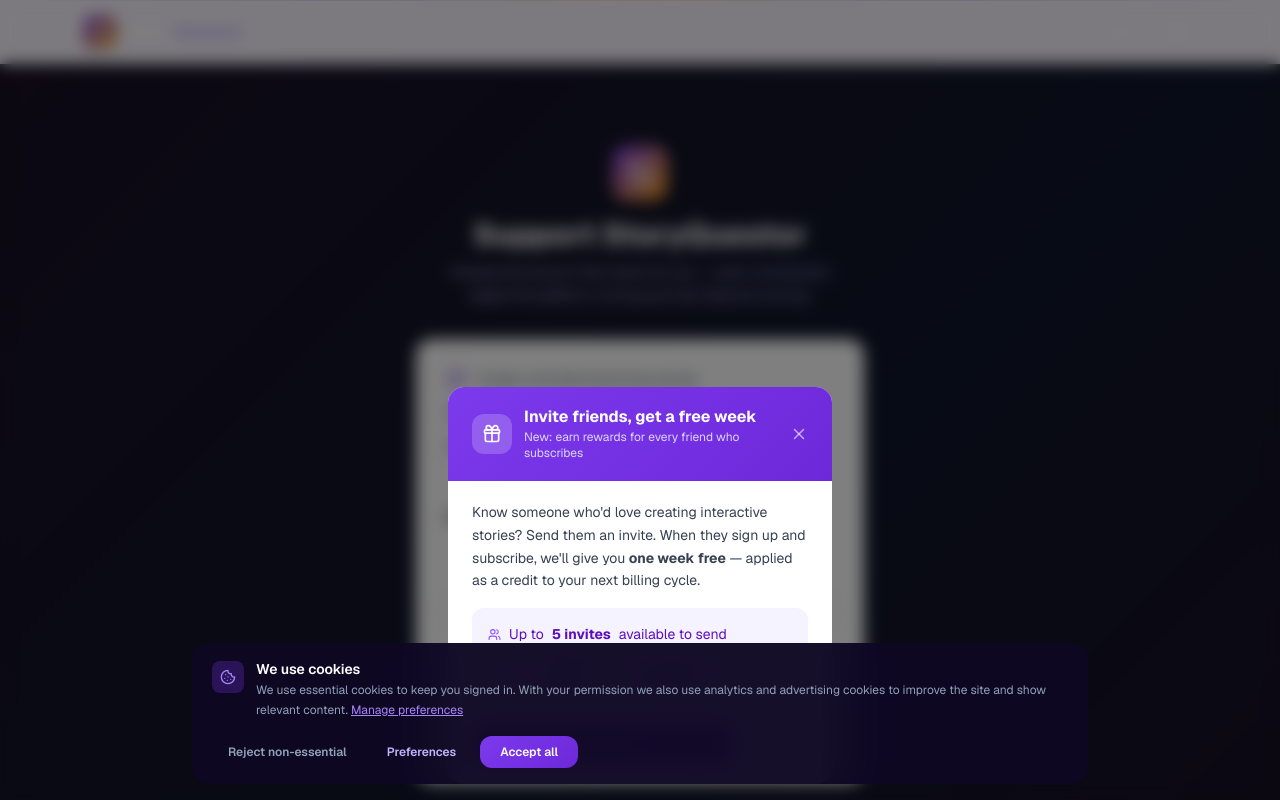
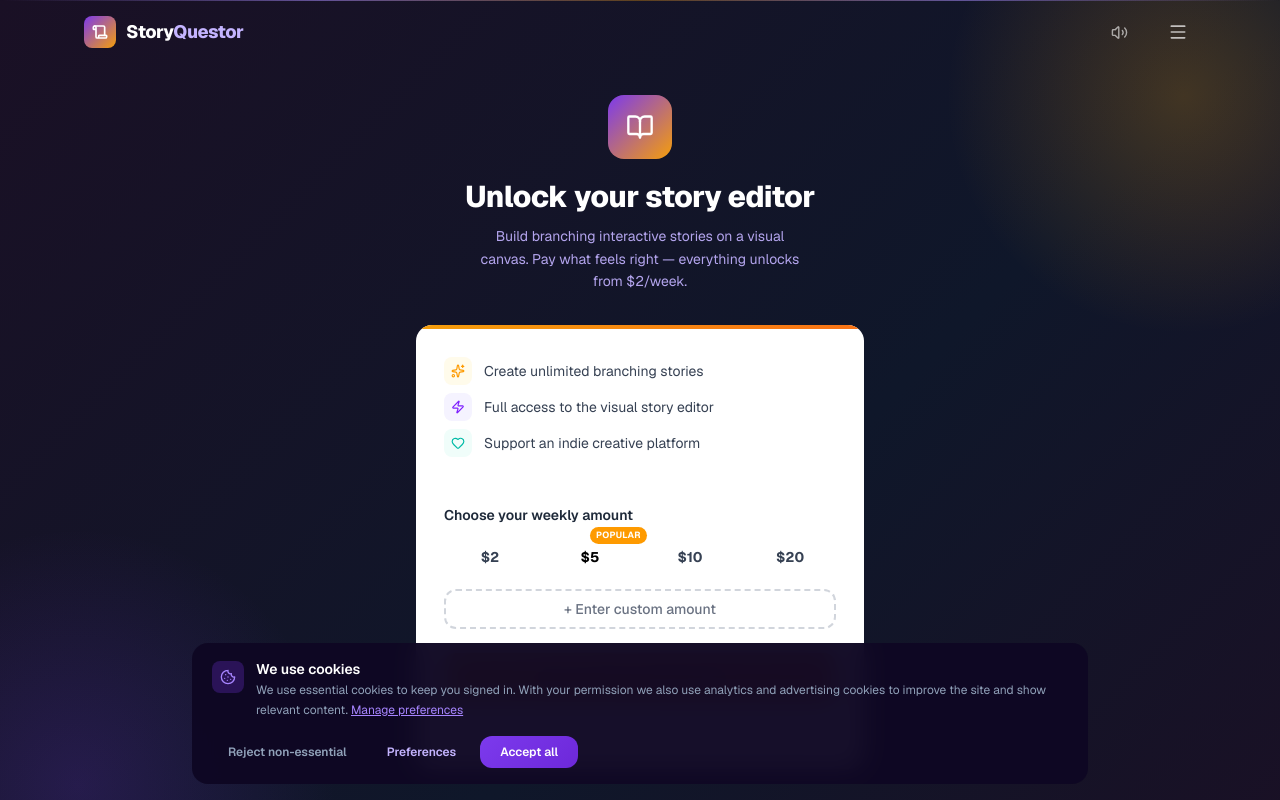
Before and after one commit to jaylaw81/adventure, a Next.js app: page /subscribe in a window 1280 px wide. Shown: the top 800 px of the page. Built offline with nearby package versions, Linux system fonts and the light colour scheme; no server answers; the database is empty; sample sign-in values are in the browser's storage.

Commit message:
onboarding changes

```diff
--- a/app/(main)/subscribe/SubscribeForm.tsx
+++ b/app/(main)/subscribe/SubscribeForm.tsx
@@ -2,7 +2,9 @@
 
 import { useState } from 'react'
 import { useRouter } from 'next/navigation'
-import { Scroll, Sparkles, Zap, Heart, Gift } from 'lucide-react'
+import { useSession } from 'next-auth/react'
+import { BookOpen, Sparkles, Zap, Heart, Gift, ArrowRight, Lock } from 'lucide-react'
+import OnboardingProgress from '@/components/shared/OnboardingProgress'
 
 const PRESETS = [
   { cents: 200, label: '$2' },
@@ -11,14 +13,22 @@ const PRESETS = [
   { cents: 2000, label: '$20' },
 ]
 
+const BENEFITS = [
+  { icon: Sparkles, label: 'Create unlimited branching stories', iconColor: 'text-amber-500', iconBg: 'bg-amber-50' },
+  { icon: Zap,      label: 'Full access to the visual story editor', iconColor: 'text-violet-600', iconBg: 'bg-violet-50' },
+  { icon: Heart,    label: 'Support an indie creative platform',     iconColor: 'text-teal-500',  iconBg: 'bg-teal-50' },
+]
+
 interface Props {
   trialEndsAt: string | null
   gracePeriodEndsAt: string | null
   pendingFriendRewardWeeks: number
+  onboarding?: boolean
 }
 
-export default function SubscribeForm({ trialEndsAt, gracePeriodEndsAt, pendingFriendRewardWeeks }: Props) {
+export default function SubscribeForm({ trialEndsAt, gracePeriodEndsAt, pendingFriendRewardWeeks, onboarding }: Props) {
   const router = useRouter()
+  const { data: session } = useSession()
   const [selected, setSelected] = useState<number>(500)
   const [custom, setCustom] = useState('')
   const [useCustom, setUseCustom] = useState(false)
@@ -41,6 +51,10 @@ export default function SubscribeForm({ trialEndsAt, gracePeriodEndsAt, pendingF
   const deadlineLabel = deadlineDate
     ? deadlineDate.toLocaleDateString('en-US', { month: 'long', day: 'numeric' })
     : null
+
+  const displayName = (session?.user as Record<string, string> | undefined)?.displayName
+    || session?.user?.name
+    || ''
 
   async function handleSubscribe() {
     if (!valid) { setError('Minimum amount is $2.00'); return }
@@ -67,25 +81,82 @@ export default function SubscribeForm({ trialEndsAt, gracePeriodEndsAt, pendingF
 
   return (
     <div
-      className="min-h-screen flex items-center justify-center px-4 py-12"
-      style={{ background: 'linear-gradient(135deg, #1a1025 0%, #0f172a 60%, #1a1025 100%)' }}
+      className="flex items-center justify-center px-4 py-14 relative overflow-hidden -mt-16"
+      style={{
+        background: 'linear-gradient(135deg, #1a1025 0%, #0f172a 60%, #1a1025 100%)',
+        minHeight: 'calc(100vh + 4rem)',
+      }}
     >
-      <div className="w-full max-w-md">
+      {/* Ambient forge glow — amber top-right */}
+      <div
+        data-forge-glow
+        className="absolute top-0 right-0 w-[480px] h-[480px] rounded-full pointer-events-none"
+        style={{
+          background: 'radial-gradient(ellipse, rgba(245,158,11,0.22) 0%, transparent 70%)',
+          animation: 'forge-breathe 7s ease-in-out infinite',
+          transform: 'translate(30%, -30%)',
+        }}
+      />
+      {/* Ambient forge glow — violet bottom-left */}
+      <div
+        data-forge-glow
+        className="absolute bottom-0 left-0 w-[520px] h-[520px] rounded-full pointer-events-none"
+        style={{
+          background: 'radial-gradient(ellipse, rgba(124,58,237,0.18) 0%, transparent 70%)',
+          animation: 'forge-breathe 9s ease-in-out infinite 2.5s',
+          transform: 'translate(-35%, 35%)',
+        }}
+      />
+
+      <div className="w-full max-w-md relative z-10">
+
+        {/* Step progress — onboarding only */}
+        {onboarding && (
+          <div className="mb-10">
+            <OnboardingProgress step={3} theme="dark" />
+          </div>
+        )}
 
         {/* Header */}
         <div className="text-center mb-8">
+          {/* Icon orb */}
+          <div className="relative inline-flex mb-5">
             <div
-            className="w-14 h-14 rounded-2xl flex items-center justify-center mx-auto mb-4"
-            style={{ background: 'linear-gradient(135deg, #7c3aed, #f59e0b)' }}
+              className="w-16 h-16 rounded-2xl flex items-center justify-center"
+              style={{
+                background: 'linear-gradient(135deg, #7c3aed 0%, #f59e0b 100%)',
+                animation: 'icon-glow-pulse 3s ease-in-out infinite',
+              }}
             >
-            <Scroll size={26} className="text-white" strokeWidth={2.5} />
+              <BookOpen size={28} className="text-white" strokeWidth={2} />
             </div>
-          <h1 className="text-3xl font-extrabold text-white mb-2">
-            Support StoryQuestor
+          </div>
+
+          {onboarding ? (
+            <>
+              <h1
+                className="text-3xl font-extrabold text-white mb-2.5"
+                style={{ letterSpacing: '-0.02em', textWrap: 'balance' } as React.CSSProperties}
+              >
+                {displayName ? `Almost there, ${displayName}!` : 'Almost there!'}
               </h1>
-          <p className="text-violet-300 text-sm leading-relaxed max-w-sm mx-auto">
-            Choose the amount that works for you — every contribution keeps the platform running and new features coming.
+              <p className="text-violet-300/90 text-sm leading-relaxed max-w-xs mx-auto">
+                Activate your subscription to unlock the story canvas and start creating.
               </p>
+            </>
+          ) : (
+            <>
+              <h1
+                className="text-3xl font-extrabold text-white mb-2.5"
+                style={{ letterSpacing: '-0.02em', textWrap: 'balance' } as React.CSSProperties}
+              >
+                Unlock your story editor
+              </h1>
+              <p className="text-violet-300/90 text-sm leading-relaxed max-w-xs mx-auto">
+                Build branching interactive stories on a visual canvas. Pay what feels right — everything unlocks from $2/week.
+              </p>
+            </>
+          )}
         </div>
 
         {/* Grace / trial notice */}
@@ -97,7 +168,7 @@ export default function SubscribeForm({ trialEndsAt, gracePeriodEndsAt, pendingF
 
         {/* Friend reward weeks notice */}
         {pendingFriendRewardWeeks > 0 && (
-          <div className="mb-5 px-4 py-3 rounded-xl border border-green-500/30 bg-green-500/10 text-green-300 text-sm text-center flex items-center justify-center gap-2">
+          <div className="mb-5 px-4 py-3 rounded-xl border border-teal-500/30 bg-teal-500/10 text-teal-300 text-sm text-center flex items-center justify-center gap-2">
             <Gift size={14} />
             <span>
               You have <strong>{pendingFriendRewardWeeks} free {pendingFriendRewardWeeks === 1 ? 'week' : 'weeks'}</strong> waiting — your friend{pendingFriendRewardWeeks > 1 ? 's' : ''} subscribed!
@@ -106,20 +177,31 @@ export default function SubscribeForm({ trialEndsAt, gracePeriodEndsAt, pendingF
         )}
 
         {/* Card */}
-        <div className="bg-white rounded-2xl shadow-2xl p-7 flex flex-col gap-6">
+        <div
+          className="rounded-2xl shadow-2xl overflow-hidden"
+          style={{ background: '#ffffff' }}
+        >
+          {/* Amber accent top stripe — earned by being the acquisition card */}
+          <div
+            className="h-1 w-full"
+            style={{ background: 'linear-gradient(90deg, #f59e0b, #f97316)' }}
+          />
+
+          <div className="p-7 flex flex-col gap-6">
 
             {/* Benefits */}
-          <div className="grid grid-cols-1 gap-2.5">
-            {[
-              { icon: Sparkles, text: 'Create unlimited branching stories' },
-              { icon: Zap, text: 'Full access to the story editor' },
-              { icon: Heart, text: 'Support an indie creator platform' },
-            ].map(({ icon: Icon, text }) => (
-              <div key={text} className="flex items-center gap-2.5 text-sm text-gray-700">
-                <div className="w-6 h-6 rounded-full bg-violet-100 flex items-center justify-center shrink-0">
-                  <Icon size={13} className="text-violet-600" />
+            <div className="flex flex-col gap-2">
+              {BENEFITS.map(({ icon: Icon, label, iconColor, iconBg }, i) => (
+                <div
+                  key={label}
+                  data-benefit
+                  className="flex items-center gap-3 text-sm text-gray-700"
+                  style={{ animation: `benefit-enter 0.38s cubic-bezier(0.25,1,0.5,1) ${i * 0.09 + 0.1}s both` }}
+                >
+                  <div className={`w-7 h-7 rounded-lg flex items-center justify-center shrink-0 ${iconBg}`}>
+                    <Icon size={14} className={iconColor} />
                   </div>
-                {text}
+                  {label}
                 </div>
               ))}
             </div>
@@ -130,33 +212,34 @@ export default function SubscribeForm({ trialEndsAt, gracePeriodEndsAt, pendingF
             <div>
               <p className="text-sm font-semibold text-gray-800 mb-3">Choose your weekly amount</p>
               <div className="grid grid-cols-4 gap-2 mb-3">
-              {PRESETS.map(({ cents, label, badge }) => (
+                {PRESETS.map(({ cents, label, badge }) => {
+                  const isSelected = !useCustom && selected === cents
+                  return (
                     <button
                       key={cents}
                       onClick={() => { setSelected(cents); setUseCustom(false); setError('') }}
-                  className={`relative py-2.5 rounded-xl border-2 text-sm font-bold transition-all ${
-                    !useCustom && selected === cents
-                      ? 'border-violet-500 bg-violet-50 text-violet-700 shadow-sm'
-                      : 'border-gray-200 text-gray-700 hover:border-violet-300'
+                      className={`amount-btn relative py-2.5 rounded-xl border-2 text-sm font-bold ${
+                        isSelected ? 'amount-btn-selected' : 'border-gray-200 text-gray-700 hover:border-amber-300'
                       }`}
                     >
                       {badge && (
-                    <span className="absolute -top-2.5 left-1/2 -translate-x-1/2 text-[9px] font-bold uppercase tracking-wide bg-violet-500 text-white px-1.5 py-0.5 rounded-full whitespace-nowrap">
+                        <span className="absolute -top-2.5 left-1/2 -translate-x-1/2 text-[9px] font-bold uppercase tracking-wide bg-amber-500 text-white px-1.5 py-0.5 rounded-full whitespace-nowrap">
                           {badge}
                         </span>
                       )}
                       {label}
                     </button>
-              ))}
+                  )
+                })}
               </div>
 
               {/* Custom amount */}
               <button
                 onClick={() => { setUseCustom(true); setError('') }}
-              className={`w-full text-sm py-2 rounded-xl border-2 transition-all font-medium ${
+                className={`amount-btn w-full text-sm py-2 rounded-xl border-2 font-medium ${
                   useCustom
-                  ? 'border-violet-400 bg-violet-50 text-violet-700'
-                  : 'border-dashed border-gray-300 text-gray-500 hover:border-violet-300 hover:text-violet-600'
+                    ? 'border-amber-500 bg-amber-50 text-amber-800'
+                    : 'border-dashed border-gray-300 text-gray-500 hover:border-amber-300 hover:text-amber-700'
                 }`}
               >
                 {useCustom ? 'Custom amount' : '+ Enter custom amount'}
@@ -173,7 +256,7 @@ export default function SubscribeForm({ trialEndsAt, gracePeriodEndsAt, pendingF
                     onChange={e => { setCustom(e.target.value); setError('') }}
                     placeholder="2"
                     autoFocus
-                  className="w-full pl-7 pr-3 py-2.5 border border-gray-200 rounded-xl text-sm focus:outline-none focus:ring-2 focus:ring-violet-400"
+                    className="w-full pl-7 pr-12 py-2.5 border border-gray-200 rounded-xl text-sm focus:outline-none focus:ring-2 focus:ring-amber-400 focus:border-amber-400"
                   />
                   <span className="absolute right-3 top-1/2 -translate-y-1/2 text-gray-400 text-xs">/week</span>
                 </div>
@@ -186,19 +269,36 @@ export default function SubscribeForm({ trialEndsAt, gracePeriodEndsAt, pendingF
             <button
               onClick={handleSubscribe}
               disabled={loading || !valid}
-            className="w-full py-3 rounded-xl text-white font-bold text-sm transition-all disabled:opacity-50 hover:brightness-110 flex items-center justify-center gap-2"
-            style={{ background: 'linear-gradient(135deg, #7c3aed, #6d28d9)' }}
+              className="subscribe-cta w-full py-3.5 rounded-xl text-gray-900 font-bold text-sm disabled:opacity-50 flex items-center justify-center gap-2"
+              style={{ background: 'linear-gradient(135deg, #f59e0b, #f97316)' }}
             >
-            {loading
-              ? 'Redirecting…'
-              : pendingFriendRewardWeeks > 0
-                ? `Subscribe · First ${pendingFriendRewardWeeks} ${pendingFriendRewardWeeks === 1 ? 'week' : 'weeks'} free`
-                : `Subscribe for $${amountDollars}/week`}
+              <span className="shimmer-strip" aria-hidden="true" />
+              {loading ? (
+                <span className="relative z-10">Redirecting to checkout…</span>
+              ) : pendingFriendRewardWeeks > 0 ? (
+                <span className="relative z-10">
+                  Subscribe · First {pendingFriendRewardWeeks} {pendingFriendRewardWeeks === 1 ? 'week' : 'weeks'} free
+                </span>
+              ) : onboarding ? (
+                <>
+                  <span className="relative z-10">Activate · ${amountDollars}/week</span>
+                  <ArrowRight size={15} className="relative z-10 shrink-0" />
+                </>
+              ) : (
+                <>
+                  <span className="relative z-10">Start creating · ${amountDollars}/week</span>
+                  <ArrowRight size={15} className="relative z-10 shrink-0" />
+                </>
+              )}
             </button>
 
-          <p className="text-center text-xs text-gray-400">
-            Cancel or pause anytime from your profile. Payments processed securely by Stripe.
-          </p>
+            {/* Footer trust */}
+            <div className="flex items-center justify-center gap-1.5 text-xs text-gray-400">
+              <Lock size={10} className="shrink-0" />
+              Secure checkout via Stripe · Cancel anytime from your profile
+            </div>
+
+          </div>
         </div>
       </div>
     </div>
--- a/app/(main)/subscribe/page.tsx
+++ b/app/(main)/subscribe/page.tsx
@@ -7,12 +7,19 @@ import { users } from '@/lib/schema'
 import { isOrgUser } from '@/lib/subscription'
 import SubscribeForm from './SubscribeForm'
 
-export default async function SubscribePage() {
+interface Props {
+  searchParams: Promise<Record<string, string>>
+}
+
+export default async function SubscribePage({ searchParams }: Props) {
   const session = await getServerSession(authOptions)
   if (!session?.user?.email) redirect('/sign-in?next=/subscribe')
 
   const orgUser = await isOrgUser(session.user.email)
   if (orgUser) redirect('/profile')
+
+  const params = await searchParams
+  const onboarding = params.onboarding === '1'
 
   const [user] = await db
     .select({
@@ -25,7 +32,7 @@ export default async function SubscribePage() {
     .where(eq(users.email, session.user.email))
 
   if (user?.subscriptionStatus === 'active' || user?.subscriptionStatus === 'trialing') {
-    redirect('/profile')
+    redirect(onboarding ? '/' : '/profile')
   }
 
   return (
@@ -33,6 +40,7 @@ export default async function SubscribePage() {
       trialEndsAt={user?.trialEndsAt?.toISOString() ?? null}
       gracePeriodEndsAt={user?.gracePeriodEndsAt?.toISOString() ?? null}
       pendingFriendRewardWeeks={user?.pendingFriendRewardWeeks ?? 0}
+      onboarding={onboarding}
     />
   )
 }
--- a/app/globals.css
+++ b/app/globals.css
@@ -30,6 +30,58 @@ body {
   -webkit-font-smoothing: antialiased;
   -moz-osx-font-smoothing: grayscale;
 }
+
+/* ── Subscribe page delight ── */
+@keyframes forge-breathe {
+  0%, 100% { opacity: 0.08; transform: scale(1); }
+  50%       { opacity: 0.2;  transform: scale(1.12); }
+}
+
+@keyframes icon-glow-pulse {
+  0%, 100% { box-shadow: 0 0 0 0   rgba(168,139,250,0.45), 0 0 18px rgba(245,158,11,0.2); }
+  50%       { box-shadow: 0 0 0 12px rgba(168,139,250,0),   0 0 32px rgba(245,158,11,0.38); }
+}
+
+@keyframes benefit-enter {
+  from { opacity: 0; transform: translateX(-10px); }
+  to   { opacity: 1; transform: translateX(0); }
+}
+
+@keyframes shimmer-sweep {
+  0%   { transform: translateX(-220%) skewX(-18deg); }
+  100% { transform: translateX(320%)  skewX(-18deg); }
+}
+
+.subscribe-cta { position: relative; overflow: hidden; transition: transform 120ms, filter 120ms; }
+.subscribe-cta:hover  { transform: translateY(-1px); filter: brightness(1.07); }
+.subscribe-cta:active { transform: translateY(1px);  filter: brightness(0.96); }
+.subscribe-cta .shimmer-strip {
+  position: absolute; inset: 0; pointer-events: none;
+  background: linear-gradient(90deg, transparent 10%, rgba(255,255,255,0.22) 50%, transparent 90%);
+  transform: translateX(-220%) skewX(-18deg);
+}
+.subscribe-cta:hover .shimmer-strip {
+  animation: shimmer-sweep 0.65s cubic-bezier(0.25,1,0.5,1) forwards;
+}
+
+.amount-btn { transition: transform 120ms, box-shadow 120ms, border-color 120ms, background-color 120ms; }
+.amount-btn:hover:not(.amount-btn-selected) { transform: translateY(-1px); }
+.amount-btn:active { transform: translateY(0) scale(0.96); }
+.amount-btn-selected {
+  border-color: #f59e0b !important;
+  background-color: #fffbeb !important;
+  color: #92400e !important;
+  box-shadow: 0 0 0 3px rgba(245,158,11,0.15);
+}
+
+@media (prefers-reduced-motion: reduce) {
+  .subscribe-cta .shimmer-strip { display: none; }
+  .subscribe-cta, .subscribe-cta:hover, .subscribe-cta:active { transform: none !important; }
+  .amount-btn:hover, .amount-btn:active { transform: none !important; }
+  [data-forge-glow] { animation: none !important; }
+  [data-benefit] { animation: none !important; opacity: 1 !important; }
+}
+/* ── end subscribe page delight ── */
 
 @keyframes sparkle-float {
   0%, 100% { opacity: 0.3; transform: translateY(0) scale(1); }
--- a/components/shared/InviteFeatureModal.tsx
+++ b/components/shared/InviteFeatureModal.tsx
@@ -13,15 +13,20 @@ export default function InviteFeatureModal() {
   useEffect(() => {
     if (status !== 'authenticated' || !session?.user?.email) return
     const tier = session.user.tier
-    // Don't show to org users or admins
     if (tier === 'organization' || session.user.isAdmin) return
 
     const key = `sq_invite_intro_v1_${session.user.email}`
     if (localStorage.getItem(key)) return
 
-    // Delay so the page settles first
-    const timer = setTimeout(() => setShow(true), 1500)
-    return () => clearTimeout(timer)
+    // Only show to active subscribers — not relevant until they're paying
+    fetch('/api/billing/status')
+      .then(r => r.json())
+      .then(data => {
+        if (data.subscriptionStatus === 'active' || data.subscriptionStatus === 'trialing') {
+          setTimeout(() => setShow(true), 1500)
+        }
+      })
+      .catch(() => {})
   }, [status, session?.user?.email, session?.user?.tier, session?.user?.isAdmin])
 
   const dismiss = () => {
--- /dev/null
+++ b/components/shared/OnboardingProgress.tsx
@@ -0,0 +1,75 @@
+'use client'
+
+import { Check } from 'lucide-react'
+
+const STEPS = ['Account', 'Profile', 'Subscribe']
+
+interface Props {
+  step: 1 | 2 | 3
+  theme?: 'light' | 'dark'
+}
+
+export default function OnboardingProgress({ step, theme = 'light' }: Props) {
+  const dark = theme === 'dark'
+
+  return (
+    <div className="flex items-start w-full max-w-xs mx-auto select-none">
+      {STEPS.map((label, i) => {
+        const n = i + 1
+        const done = n < step
+        const active = n === step
+
+        return (
+          <div key={label} className={`flex items-start ${i < STEPS.length - 1 ? 'flex-1' : ''}`}>
+            {/* Step node */}
+            <div className="flex flex-col items-center shrink-0">
+              <div
+                className={[
+                  'w-8 h-8 rounded-full flex items-center justify-center text-xs font-bold transition-colors',
+                  done
+                    ? 'bg-amber-500 text-white'
+                    : active
+                      ? dark
+                        ? 'bg-white text-violet-900'
+                        : 'bg-violet-600 text-white'
+                      : dark
+                        ? 'bg-white/10 text-white/30'
+                        : 'bg-gray-100 text-gray-400',
+                  active && (dark ? 'ring-4 ring-white/15' : 'ring-4 ring-violet-100'),
+                ].filter(Boolean).join(' ')}
+              >
+                {done ? <Check size={13} strokeWidth={3} /> : n}
+              </div>
+              <span
+                className={[
+                  'text-[11px] mt-1.5 whitespace-nowrap',
+                  done
+                    ? dark ? 'text-amber-300 font-medium' : 'text-amber-600 font-medium'
+                    : active
+                      ? dark ? 'text-white font-semibold' : 'text-violet-700 font-semibold'
+                      : dark ? 'text-white/30' : 'text-gray-400',
+                ].filter(Boolean).join(' ')}
+              >
+                {label}
+              </span>
+            </div>
+
+            {/* Connector */}
+            {i < STEPS.length - 1 && (
+              <div className="flex-1 mt-4 px-2">
+                <div
+                  className={[
+                    'h-px w-full',
+                    done
+                      ? dark ? 'bg-amber-400/60' : 'bg-amber-300'
+                      : dark ? 'bg-white/10' : 'bg-gray-200',
+                  ].join(' ')}
+                />
+              </div>
+            )}
+          </div>
+        )
+      })}
+    </div>
+  )
+}
```
Also changed, not shown: app/(main)/profile/page.tsx (+9 -14 lines), 1 other file (tests, documents, lock files or other folders). Lines whose indentation alone changed are shown as unchanged.
